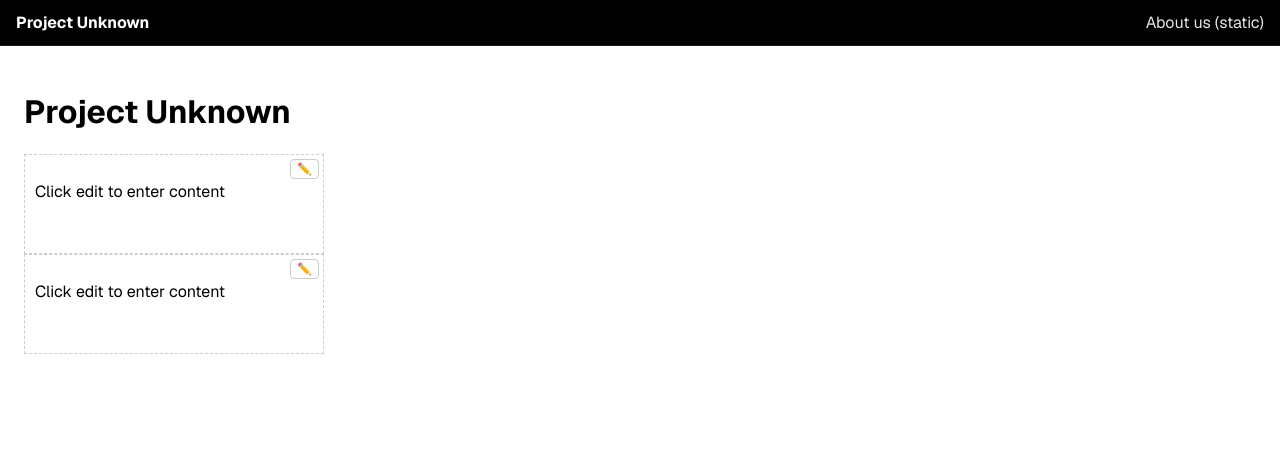
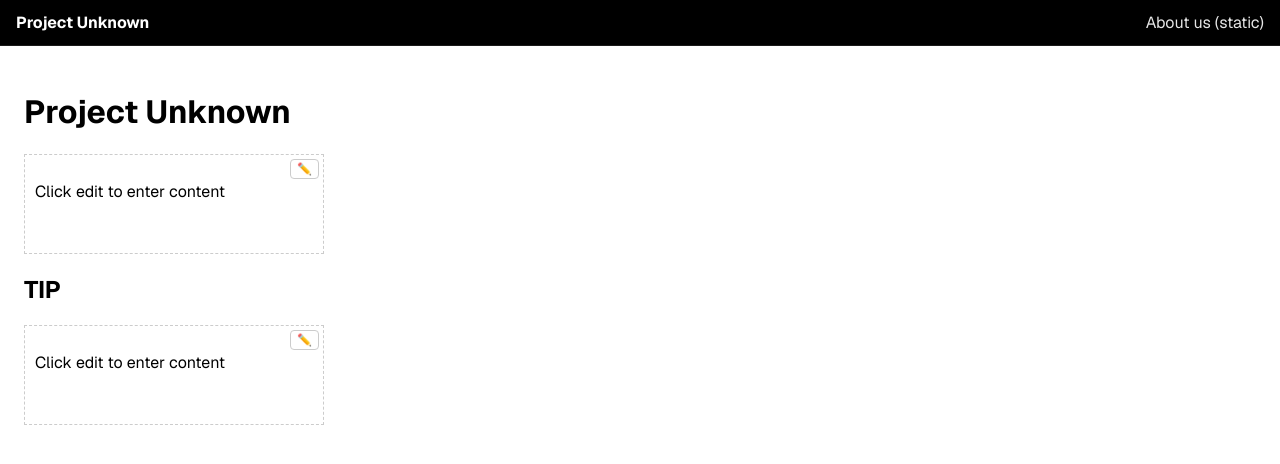
Before and after one commit to PetskiDev/NourAttorneysLive, a Next.js app: page / in a window 1280 px wide. Shown: the top 464 px of the page. Built offline with nearby package versions, Linux system fonts and the light colour scheme; no server answers; the database is empty.

Commit message:
pet message

```diff
--- a/src/app/page.tsx
+++ b/src/app/page.tsx
@@ -16,6 +16,8 @@ export default async function Home() {
           blockType={blockMap["text1"]?.blockType ?? "TEXT"}
         />
 
+        <h2>TIP</h2>
+
         <EditableBlock
           relUrl="/"
           blockKey="text2"
```
